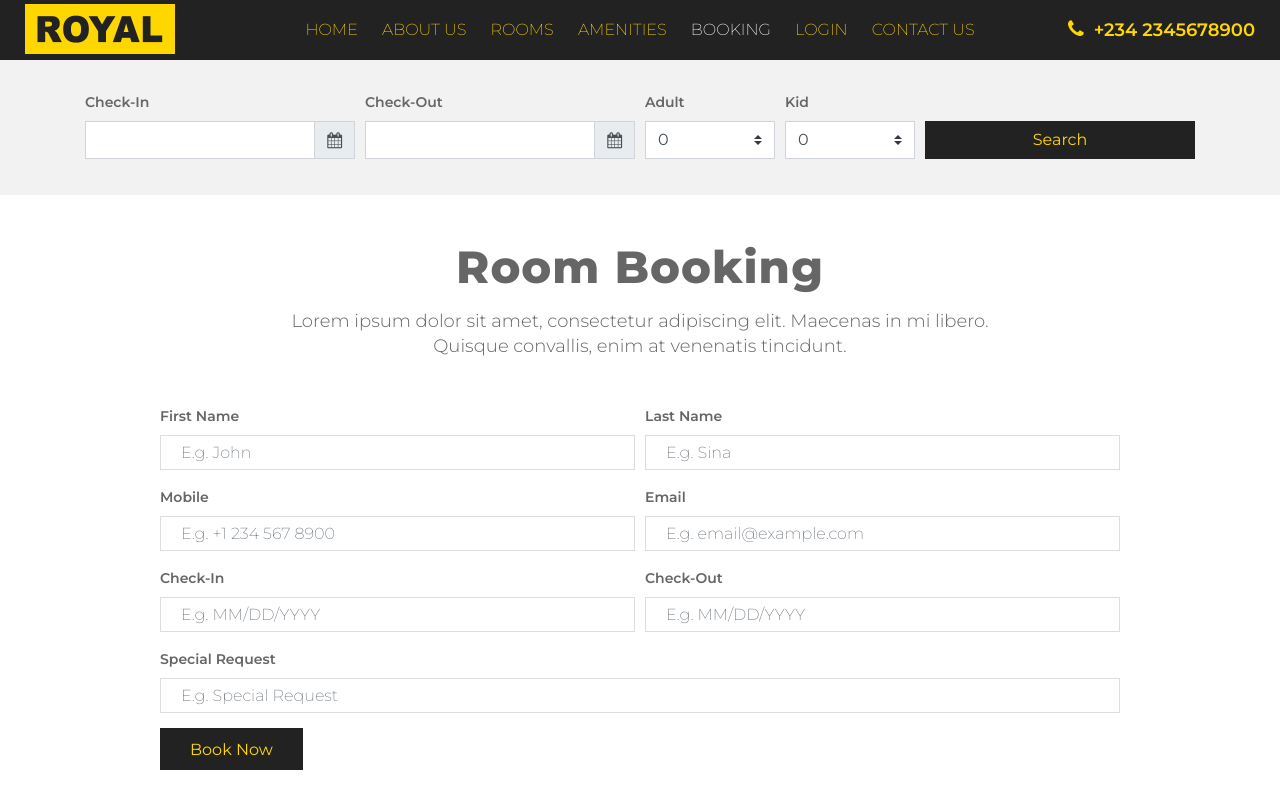
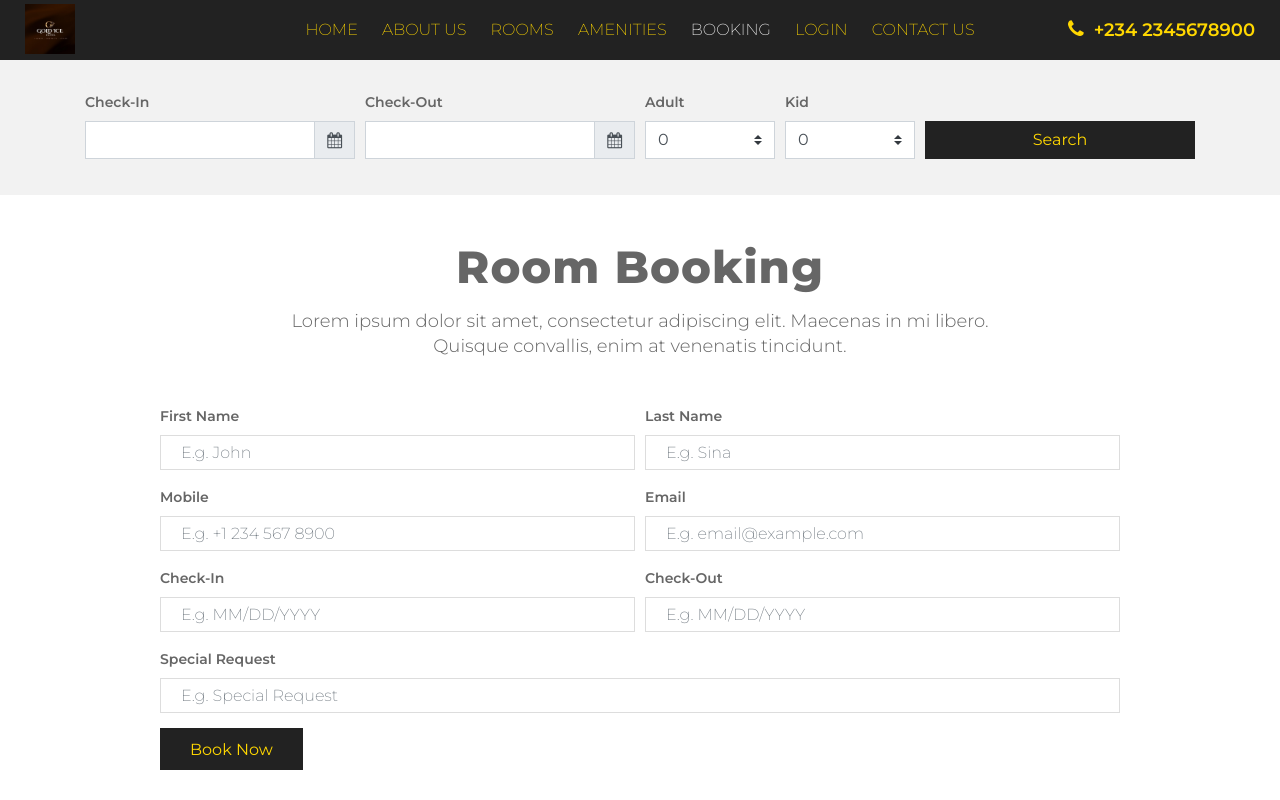
Before and after one commit to code091993/royal-Hotel, a plain HTML site: page booking.html in a window 1280 px wide. Shown: the top 800 px of the page. Drawn offline with Linux system fonts and the light colour scheme.

Commit message:
Update booking.html

```diff
--- a/booking.html
+++ b/booking.html
@@ -3,13 +3,13 @@
 
 <head>
     <meta charset="utf-8">
-    <title>ROYAL HOTEL </title>
+    <title>GOLD ICE HOTEL </title>
     <meta content="width=device-width, initial-scale=1.0" name="viewport">
     <meta content="" name="keywords">
     <meta content="" name="description">
 
     <!-- Favicons -->
-    <link href="img/favicon.ico" rel="icon">
+    <link href="img/gold ice .jpg" rel="icon">
     <link href="img/apple-favicon.png" rel="apple-touch-icon">
 
     <!-- Google Fonts -->
@@ -31,7 +31,7 @@
 <body>
     <!-- Header Section Start -->
     <header id="header">
-        <a href="index.html" class="logo"><img src="img/logo.jpg" alt="logo"></a>
+        <a href="index.html" class="logo"><img src="img/gold ice .jpg" alt="logo"></a>
         <div class="phone"><i class="fa fa-phone"></i>+234 2345678900</div>
         <div class="mobile-menu-btn"><i class="fa fa-bars"></i></div>
         <nav class="main-menu top-menu">
```
